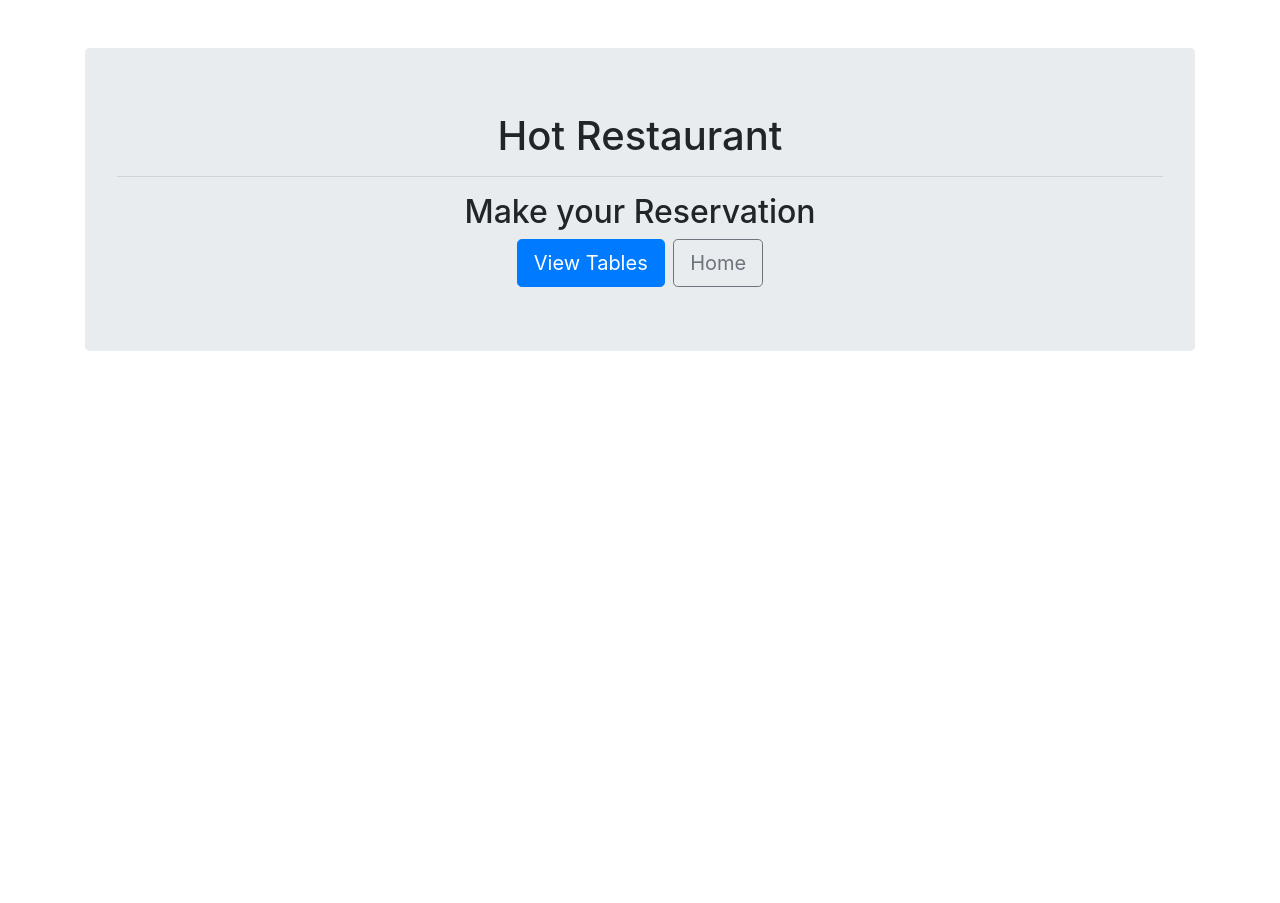
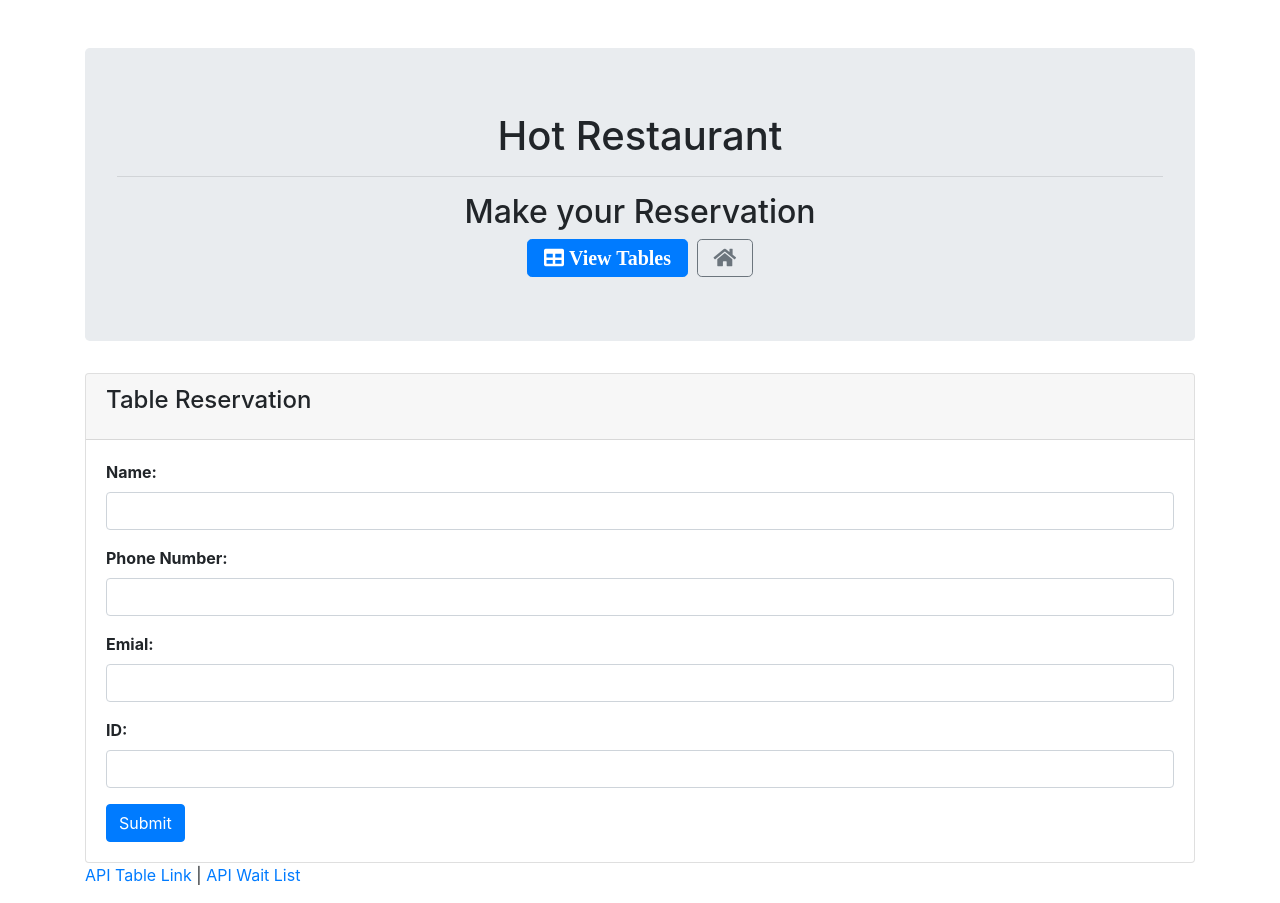
Before and after one commit to JohnParkerHodges/PAGT, a plain HTML site: page make.html in a window 1280 px wide. Before the commit the page ends 800 px from the top, so only its background shows below. Drawn offline with nearby package versions, Linux system fonts and the light colour scheme.

Commit message:
make cont

```diff
--- a/make.html
+++ b/make.html
@@ -7,6 +7,8 @@
     <meta http-equiv="X-UA-Compatible" content="ie=edge">
     <link rel="stylesheet" href="https://stackpath.bootstrapcdn.com/bootstrap/4.3.1/css/bootstrap.min.css"
         integrity="sha384-ggOyR0iXCbMQv3Xipma34MD+dH/1fQ784/j6cY/iJTQUOhcWr7x9JvoRxT2MZw1T" crossorigin="anonymous">
+    <link rel="stylesheet" href="https://use.fontawesome.com/releases/v5.11.2/css/all.css"
+        integrity="sha384-KA6wR/X5RY4zFAHpv/CnoG2UW1uogYfdnP67Uv7eULvTveboZJg0qUpmJZb5VqzN" crossorigin="anonymous">
     <title>Make Reservation</title>
 </head>
 
@@ -20,14 +22,50 @@
                     </span>
                     <hr>
                     <h2 class="text-center">Make your Reservation</h2>
-                    <div class="text-center"><button class="fas fa-table btn btn-lg btn-primary">View Tables</button>
-                        <button class="btn btn-outline-secondary btn-lg ml-1" id="home">Home</button>
+                    <div class="text-center"><button class="fas fa-table btn btn-lg btn-primary"> View Tables</button>
+                        <a href="./index.html"><button class="btn btn-outline-secondary btn-lg ml-1 fas fa-home"
+                                id="home"></button></a>
+                    </div>
+                </div>
+            </div>
+        </div>
+        <div class="row">
+            <div class="col-lg-12">
+                <div class="card card-default">
+                    <div class="card-header">
+                        <h4 class="card-title ">Table Reservation</h4>
+                    </div>
+                    <div class="card-body">
+                        <form role="form">
+                            <div class="form-group">
+                                <label class="font-weight-bold">Name:</label>
+                                <input type="text" class="form-control">
+                            </div>
+                            <div class="form-group">
+                                <label class="font-weight-bold">Phone Number:</label>
+                                <input type="text" class="form-control">
+                            </div>
+                            <div class="form-group">
+                                <label class="font-weight-bold">Emial:</label>
+                                <input type="text" class="form-control">
+                            </div>
+                            <div class="form-group">
+                                <label class="font-weight-bold">ID:</label>
+                                <input type="text" class="form-control">
+                            </div>
+                            <button type="submit" class="btn btn-primary submit">Submit</button>
+                        </form>
+
                     </div>
                 </div>
             </div>
         </div>
     </div>
-
+    <footer class="footer">
+        <div class="container">
+            <p><a href="/api/tables">API Table Link</a> | <a href="/api/waitlist">API Wait List</a> </p>
+        </div>
+    </footer>
 </body>
 <script src="https://code.jquery.com/jquery-3.4.1.min.js"
     integrity="sha256-CSXorXvZcTkaix6Yvo6HppcZGetbYMGWSFlBw8HfCJo=" crossorigin="anonymous"></script>
```
